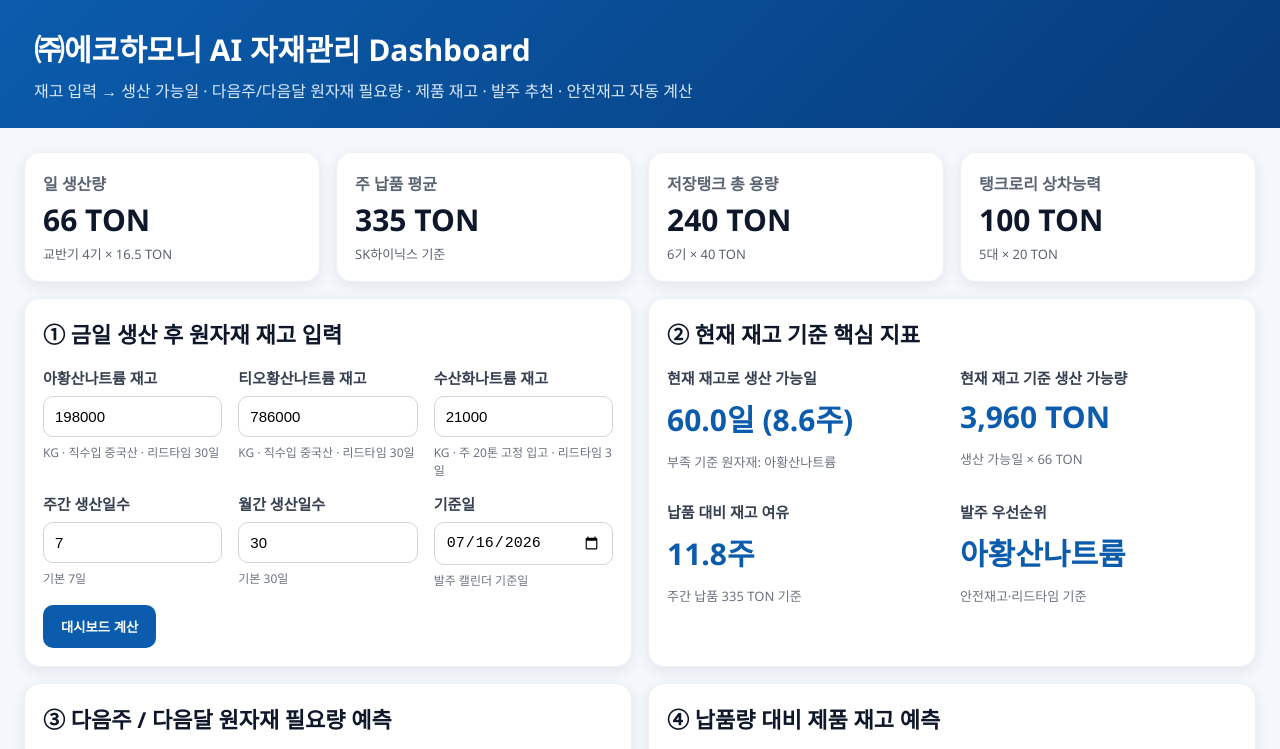
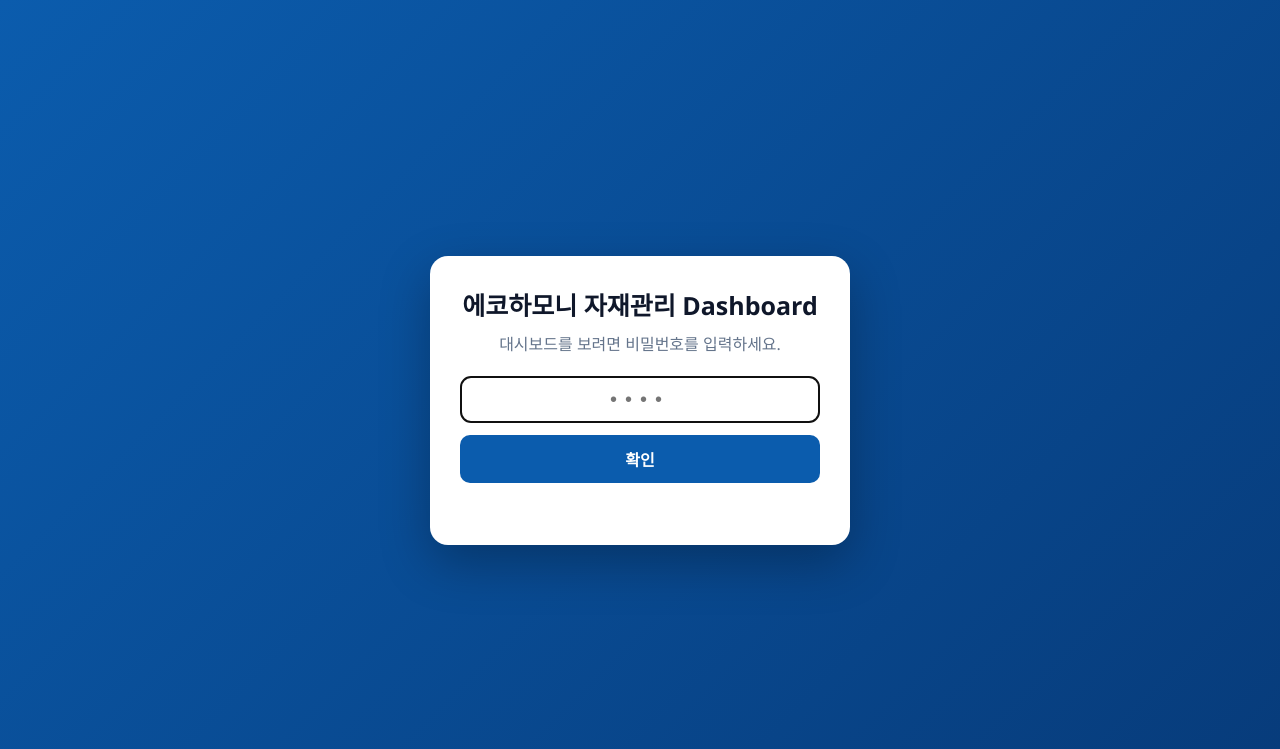
Before and after one commit to seojiwon11/EcoHarmony, a plain HTML site: page index.html in a window 1280 px wide. Shown: the top 749 px of the page. Drawn offline with Linux system fonts and the light colour scheme.

Commit message:
Add files via upload

```diff
--- a/index.html
+++ b/index.html
@@ -218,9 +218,54 @@ footer{
   .grid,.grid-2,.grid-3{grid-template-columns:1fr}
   .timeline,.calendar{grid-template-columns:1fr}
 }
+
+.auth-overlay{
+  position:fixed;
+  inset:0;
+  z-index:9999;
+  display:flex;
+  align-items:center;
+  justify-content:center;
+  padding:20px;
+  background:linear-gradient(135deg,#0b5cad,#073b7a);
+}
+.auth-box{
+  width:min(420px,100%);
+  background:#fff;
+  border-radius:18px;
+  padding:30px;
+  box-shadow:0 18px 50px rgba(0,0,0,.28);
+  text-align:center;
+}
+.auth-box h2{margin:0 0 10px;font-size:25px;color:#0f172a}
+.auth-box p{margin:0 0 20px;color:#64748b;line-height:1.5}
+.auth-box input{
+  text-align:center;
+  font-size:20px;
+  letter-spacing:8px;
+  margin-bottom:12px;
+}
+.auth-box button{width:100%;font-size:16px}
+.auth-error{min-height:22px;margin-top:10px;color:#d93025;font-weight:800;font-size:14px}
+body.auth-locked{overflow:hidden}
+body.auth-locked > header,
+body.auth-locked > .wrap,
+body.auth-locked > footer{visibility:hidden}
+
 </style>
 </head>
-<body>
+<body class="auth-locked">
+
+<div id="authOverlay" class="auth-overlay">
+  <div class="auth-box">
+    <h2>에코하모니 자재관리 Dashboard</h2>
+    <p>대시보드를 보려면 비밀번호를 입력하세요.</p>
+    <input id="dashboardPassword" type="password" inputmode="numeric" maxlength="4" autocomplete="off" placeholder="••••" aria-label="비밀번호" />
+    <button type="button" onclick="unlockDashboard()">확인</button>
+    <div id="authError" class="auth-error"></div>
+  </div>
+</div>
+
 <header>
   <h1>㈜에코하모니 AI 자재관리 Dashboard</h1>
   <p>재고 입력 → 생산 가능일 · 다음주/다음달 원자재 필요량 · 제품 재고 · 발주 추천 · 안전재고 자동 계산</p>
@@ -258,17 +303,17 @@ footer{
       <div class="grid-3">
         <div>
           <h3>아황산나트륨 재고</h3>
-          <input id="stockA" type="number" value="198000" />
+          <input id="stockA" type="number" value="202000" />
           <div class="unit">KG · 직수입 중국산 · 리드타임 30일</div>
         </div>
         <div>
           <h3>티오황산나트륨 재고</h3>
-          <input id="stockT" type="number" value="786000" />
+          <input id="stockT" type="number" value="850000" />
           <div class="unit">KG · 직수입 중국산 · 리드타임 30일</div>
         </div>
         <div>
           <h3>수산화나트륨 재고</h3>
-          <input id="stockN" type="number" value="21000" />
+          <input id="stockN" type="number" value="10300" />
           <div class="unit">KG · 주 20톤 고정 입고 · 리드타임 3일</div>
         </div>
       </div>
@@ -398,7 +443,7 @@ footer{
     <div class="card">
       <h2>⑧ 발주 예정일 캘린더</h2>
       <div class="calendar" id="calendar"></div>
-      <p class="small">주황색: 발주 권장일 / 초록색: 입고 예상일. 중국 수입 원료는 30일 리드타임 반영.</p>
+      <p class="small">주황색: 발주 권장일 / 초록색: 확정 입고 및 입고 예상일. 7월 30~31일 확정 입고와 중국 수입 원료 30일 리드타임 반영.</p>
     </div>
   </section>
 
@@ -445,6 +490,30 @@ footer{
 </footer>
 
 <script>
+
+function unlockDashboard(){
+  const input = document.getElementById("dashboardPassword");
+  const error = document.getElementById("authError");
+  if(input.value === "2750"){
+    document.body.classList.remove("auth-locked");
+    document.getElementById("authOverlay").style.display = "none";
+    error.textContent = "";
+  }else{
+    error.textContent = "비밀번호가 올바르지 않습니다.";
+    input.value = "";
+    input.focus();
+  }
+}
+
+document.addEventListener("DOMContentLoaded", function(){
+  const input = document.getElementById("dashboardPassword");
+  input.focus();
+  input.addEventListener("keydown", function(event){
+    if(event.key === "Enter") unlockDashboard();
+  });
+});
+
+
 const materials = [
   {
     key:"A",
@@ -470,7 +539,7 @@ const materials = [
     dailyUse:3000,
     lead:3,
     safetyDays:3,
-    maxDays:7,
+    maxDays:20,
     weeklyInbound:20000
   }
 ];
@@ -482,6 +551,24 @@ const truckCount = 5;
 const truckCapacityTon = 20;
 const totalTruckCapacityTon = truckCount * truckCapacityTon;
 const pumpHourPer20Ton = 1;
+
+// 2026년 확정 입고 예정 자재
+const scheduledInbounds = [
+  {key:"A", name:"아황산나트륨", date:"2026-07-30", qty:60000},
+  {key:"T", name:"티오황산나트륨", date:"2026-07-30", qty:100000},
+  {key:"T", name:"티오황산나트륨", date:"2026-07-31", qty:140000}
+];
+
+function scheduledFor(key){
+  return scheduledInbounds.filter(x=>x.key===key);
+}
+function projectedStockAt(stock, material, base, targetDate){
+  const elapsed = Math.max(0, Math.floor((targetDate-base)/86400000));
+  const inbound = scheduledFor(material.key)
+    .filter(x=>new Date(x.date+"T00:00:00") >= base && new Date(x.date+"T00:00:00") <= targetDate)
+    .reduce((sum,x)=>sum+x.qty,0);
+  return stock - material.dailyUse*elapsed + inbound;
+}
 
 function fmt(n){ return Number(n).toLocaleString("ko-KR", {maximumFractionDigits:1}); }
 function f1(n){ return Number(n).toFixed(1); }
@@ -615,13 +702,22 @@ function calc(){
       SK하이닉스 차주 요청 접수 후, 이 화면의 ‘차주 납품계획’에 총 톤수를 입력하면 원자재·제품 재고 부족 여부를 즉시 확인할 수 있습니다.
     </div>`;
 
-  // 안전재고 게이지
+  // 안전재고 게이지: 7/30~7/31 확정 입고와 입고일까지의 사용량 반영
   let gaugeHtml = "";
   materials.forEach(m=>{
-    const effectiveStock = m.key === "N" ? stocks.N + weekInboundN : stocks[m.key];
-    const days = effectiveStock/m.dailyUse;
+    let effectiveStock = m.key === "N" ? stocks.N + weekInboundN : stocks[m.key];
+    let asOfText = "현재 기준";
+    let extra = m.key === "N" ? " · 주 20톤 입고 반영" : "";
+    const plans = scheduledFor(m.key).filter(x=>new Date(x.date+"T00:00:00") >= base);
+    if(plans.length){
+      const lastDate = new Date(plans[plans.length-1].date+"T00:00:00");
+      effectiveStock = projectedStockAt(stocks[m.key], m, base, lastDate);
+      const totalInbound = plans.reduce((sum,x)=>sum+x.qty,0);
+      asOfText = `${korDate(lastDate)} 입고 후 예상`;
+      extra = ` · 확정 입고 ${fmt(totalInbound/1000)}톤 반영`;
+    }
+    const days = Math.max(0,effectiveStock/m.dailyUse);
     const pct = Math.min(100, (days / m.maxDays) * 100);
-    const extra = m.key === "N" ? " · 주 20톤 입고 반영" : "";
     gaugeHtml += `
       <div style="margin-bottom:18px">
         <div style="display:flex;justify-content:space-between;gap:8px">
@@ -629,25 +725,36 @@ function calc(){
           <span>${f1(days)}일 / 최대 ${m.maxDays}일</span>
         </div>
         <div class="gauge"><div style="width:${pct}%;background:${gaugeColor(days,m.safetyDays,m.lead)}"></div></div>
-        <div class="small">안전재고 ${m.safetyDays}일 · 리드타임 ${m.lead}일 · 현재 보관률 ${f1(pct)}%${extra}</div>
+        <div class="small">${asOfText} · 안전재고 ${m.safetyDays}일 · 리드타임 ${m.lead}일 · 보관률 ${f1(pct)}%${extra}</div>
       </div>`;
   });
   document.getElementById("gaugeArea").innerHTML = gaugeHtml;
 
-  // 발주 추천
+  // 발주 추천: 확정 입고 예정량과 입고일까지의 사용량 반영
   let orderHtml = "";
   let urgentCount = 0;
-  let calendarEvents = [];
+  let calendarEvents = scheduledInbounds.map(x=>({
+    type:"confirmed", name:`${x.name} ${fmt(x.qty/1000)}톤`, date:x.date
+  }));
   materials.forEach(m=>{
-    const effectiveStock = m.key === "N" ? stocks.N + weekInboundN : stocks[m.key];
-    const days = effectiveStock/m.dailyUse;
+    let effectiveStock = m.key === "N" ? stocks.N + weekInboundN : stocks[m.key];
+    let calculationBase = base;
+    let note = m.key === "N" ? "<br><span class='small'>주 20톤 입고 반영</span>" : "";
+    const plans = scheduledFor(m.key).filter(x=>new Date(x.date+"T00:00:00") >= base);
+    if(plans.length){
+      calculationBase = new Date(plans[plans.length-1].date+"T00:00:00");
+      effectiveStock = projectedStockAt(stocks[m.key], m, base, calculationBase);
+      const totalInbound = plans.reduce((sum,x)=>sum+x.qty,0);
+      note = `<br><span class='small'>${korDate(calculationBase)}까지 확정 입고 ${fmt(totalInbound/1000)}톤 반영</span>`;
+    }
+    const days = Math.max(0,effectiveStock/m.dailyUse);
     const reorderIn = Math.floor(days - (m.safetyDays + m.lead));
-    const orderDate = addDays(base, Math.max(0,reorderIn));
+    const calculatedOrderDate = addDays(calculationBase, Math.max(0,reorderIn));
+    const orderDate = calculatedOrderDate < base ? base : calculatedOrderDate;
     const arrivalDate = addDays(orderDate, m.lead);
     if(reorderIn <= 0) urgentCount++;
     calendarEvents.push({type:"order", name:m.name, date:ymd(orderDate)});
-    calendarEvents.push({type:"arrive", name:m.name, date:ymd(arrivalDate)});
-    const note = m.key === "N" ? "<br><span class='small'>주 20톤 입고 반영</span>" : "";
+    calendarEvents.push({type:"arrive", name:`${m.name} 추천발주분`, date:ymd(arrivalDate)});
     orderHtml += `
       <tr>
         <td>${m.name}${note}</td>
@@ -681,10 +788,11 @@ function makeCalendar(base, events){
     const evs = events.filter(e=>e.date===key);
     let cls = "day";
     if(evs.some(e=>e.type==="order")) cls += " order";
-    if(evs.some(e=>e.type==="arrive")) cls += " arrive";
+    if(evs.some(e=>e.type==="arrive" || e.type==="confirmed")) cls += " arrive";
     let html = `<div class="${cls}"><div class="date">${korDate(d)}</div>`;
     evs.forEach(e=>{
-      html += `<div>${e.type==="order" ? "발주" : "입고"}: ${e.name}</div>`;
+      const label = e.type==="order" ? "발주" : e.type==="confirmed" ? "확정 입고" : "입고 예상";
+      html += `<div>${label}: ${e.name}</div>`;
     });
     html += `</div>`;
     cal.innerHTML += html;
```
